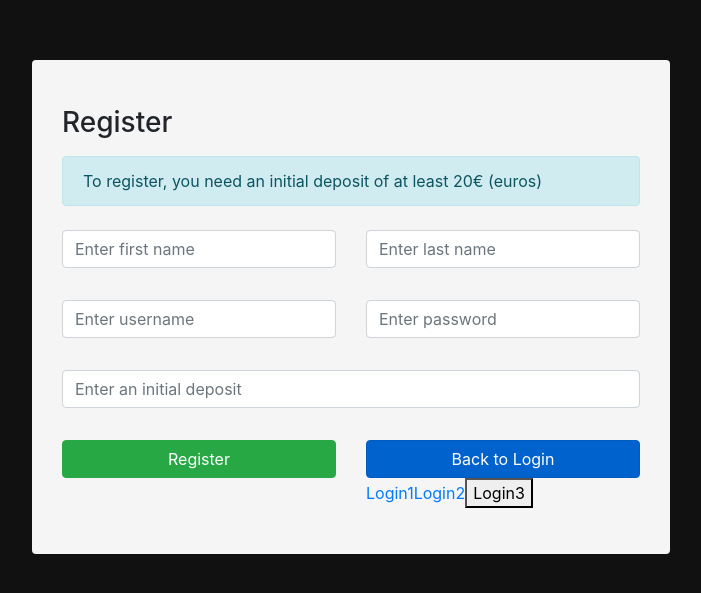
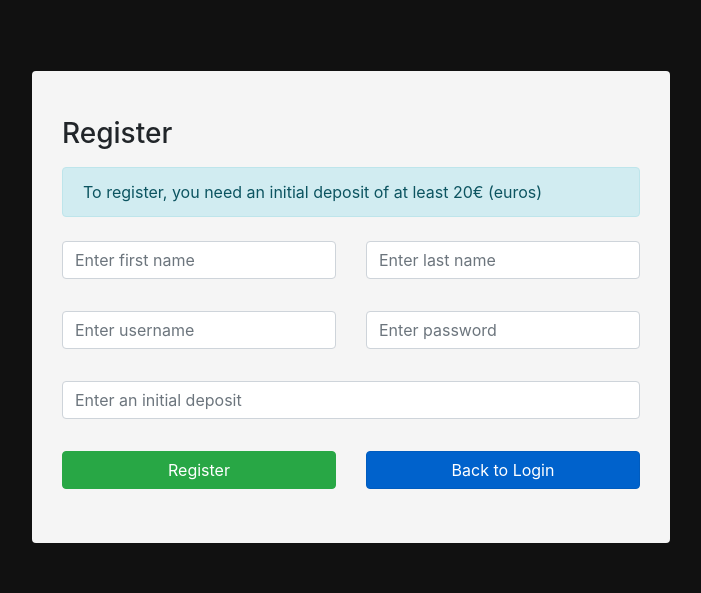
Before and after one commit to enfrte/code-and-work-week-7-homework, a React (Create React App) app: page /register in a window 1280 px wide. Shown: the part 103-696 px from the top of the page, without its empty margins (289-990 px from the left). Built offline with nearby package versions, Linux system fonts and the light colour scheme.

Commit message:
Commented out some lines

```diff
--- a/src/pages/Register.js
+++ b/src/pages/Register.js
@@ -1,6 +1,6 @@
 import React, { useContext, useState, useEffect } from 'react';
 import { UserContext } from '../contexts/UserContext';
-import { BrowserRouter as Route, NavLink, Link, useHistory, Redirect } from 'react-router-dom';
+import { BrowserRouter as Route, Link, useHistory, Redirect } from 'react-router-dom';
 import Login from "./Login";
 
 function Register() {
@@ -15,11 +15,12 @@ function Register() {
   const [initialDeposit, setInitialDeposit] = useState('');
 
   console.log("db", db);
-
+  /*
   let history = useHistory();
   const routeChange = () => {
     history.push("/login");
   }
+  */
 
   const handleSubmit = (event) => {
     event.preventDefault();
@@ -104,9 +105,7 @@ function Register() {
               </div>
               <div className="col-md-6">
                 <a href="/login" className="btn btn-primary btn-block mt-2 active" role="button" aria-pressed="true">Back to Login</a>
-                <NavLink to="/login">Login1</NavLink>
-                <Link to="/login">Login2</Link>
-                <button type="button" onClick={routeChange}>Login3</button>
+                {/*<button type="button" onClick={routeChange}>Alt. Back to Login</button>*/}
               </div>
             </div>
           </div>
```
